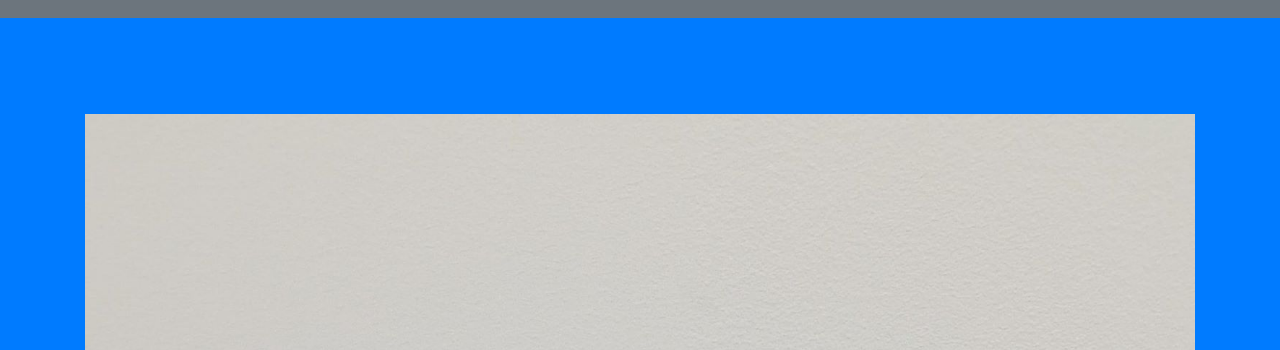
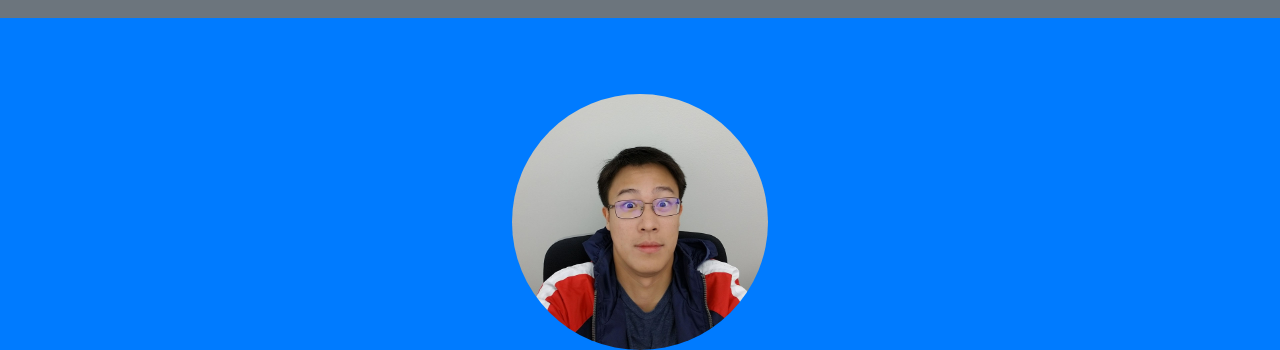
Before and after one commit to joeyjira/Personal-Site-, a website with bundled scripts: page index.html in a window 1280 px wide. Shown: the part 88-438 px from the top of the page. Built offline with nearby package versions, Linux system fonts and the light colour scheme.

Commit message:
adjusted profile position

```diff
--- a/css/freelancer.css
+++ b/css/freelancer.css
@@ -378,3 +378,24 @@ a:focus, a:hover, a:active {
   background-color: #1a252f;
   border-color: #1a252f;
 }
+
+.profile-container {
+  display: flex;
+  flex-direction: column;
+  justify-content: center;
+  align-items: center;
+}
+
+.profile-image {
+  width: 256px;
+  height: 256px;
+  overflow: hidden;
+  border-radius: 50%;
+  position: relative;
+  top: -20px;
+}
+
+.my-image {
+  position: relative;
+  top: -80px;
+}
--- a/index.html
+++ b/index.html
@@ -22,7 +22,7 @@
     <link href="vendor/magnific-popup/magnific-popup.css" rel="stylesheet" type="text/css">
 
     <!-- Custom styles for this template -->
-    <link href="css/freelancer.min.css" rel="stylesheet">
+    <link href="css/freelancer.css" rel="stylesheet">
 
   </head>
 
@@ -54,8 +54,10 @@
 
     <!-- Header -->
     <header class="masthead bg-primary text-white text-center">
-      <div class="container">
-        <img class="img-fluid mb-5 d-block mx-auto" src="img/profile.jpg" alt="">
+      <div class="container profile-container">
+        <div class="profile-image">
+          <img class="img-fluid mb-5 d-block mx-auto my-image" src="img/profile.jpg" alt="">
+        </div>
         <h1 class="text-uppercase mb-0">Joey Jirasevijinda</h1>
         <hr class="star-light">
         <h2 class="font-weight-light mb-0">Web Developer - Graphic Artist - User Experience Designer</h2>
@@ -412,7 +414,7 @@
 
     <!-- Custom scripts for this template -->
     <script src="js/freelancer.min.js"></script>
-
+    <script src="js/profile_scroll.js" type="text/javascript"></script>
   </body>
 
 </html>
```
Also changed, not shown: img/profile.png (added), js/profile_scroll.js (added).
